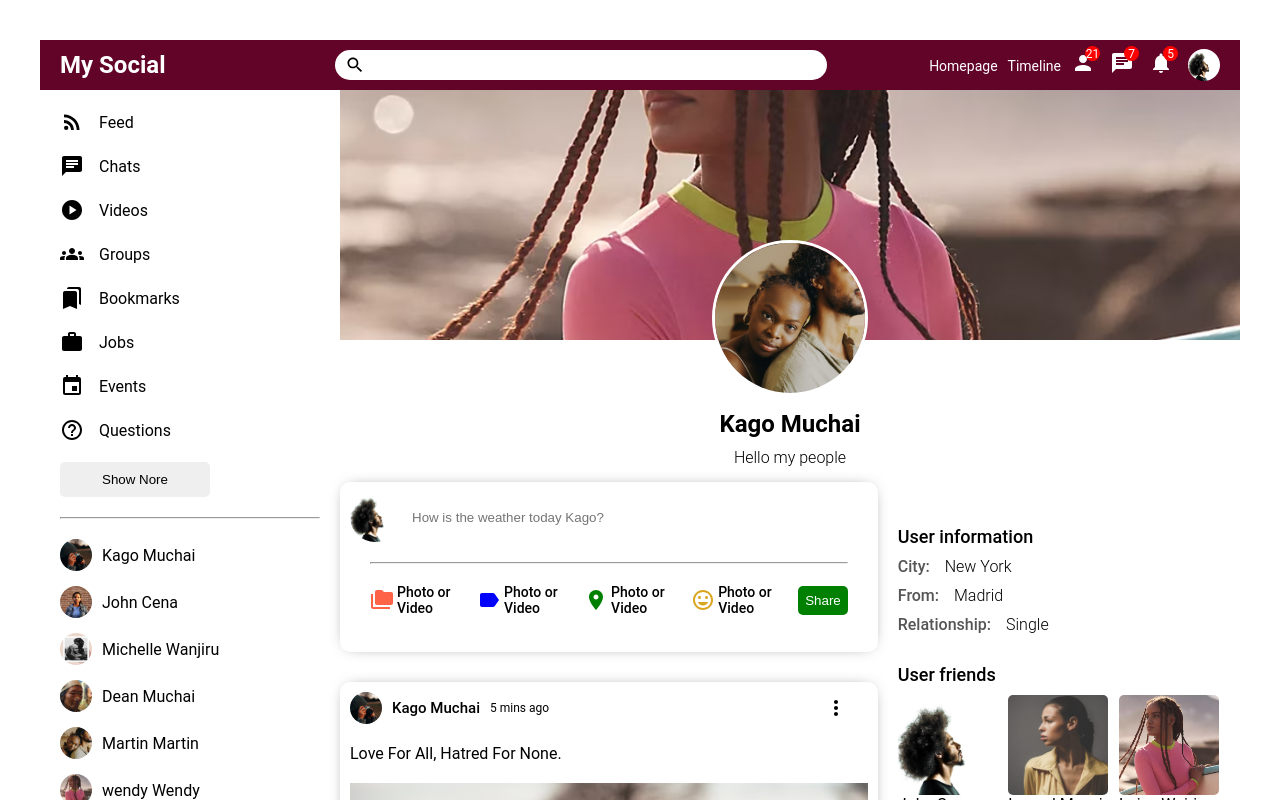
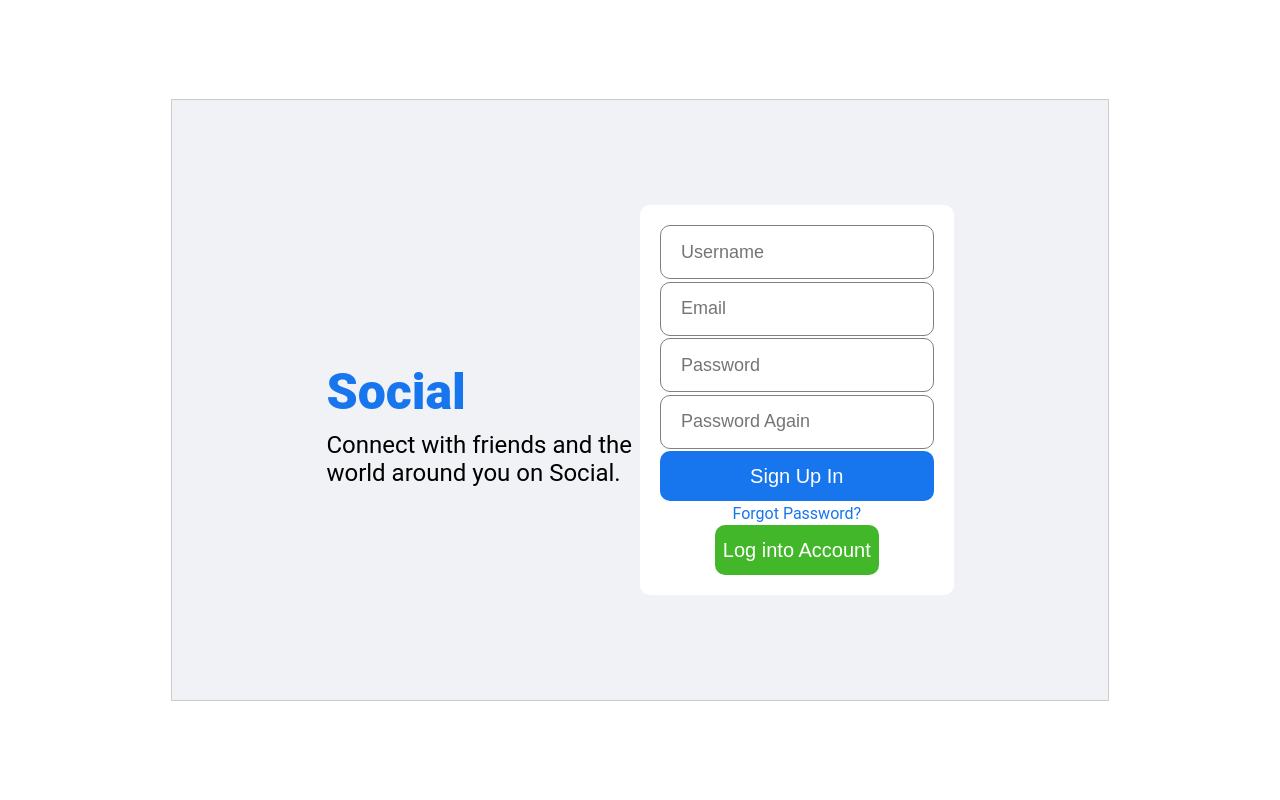
Before and after one commit to DEANKAGO/my-social, a React (Vite) app: page / in a window 1280 px wide. Shown: the top 800 px of the page. Built offline with nearby package versions, Linux system fonts and the light colour scheme.

Commit message:
created login and registration form

```diff
--- a/src/App.jsx
+++ b/src/App.jsx
@@ -1,11 +1,11 @@
-import Profile from "./pages/profile/Profile";
+import Register from "./pages/register/Register";
 import './App.css'
 
 function App() {
 
   return (
     <div>
-      <Profile />
+      <Register />
     </div>
   )
 }
--- /dev/null
+++ b/src/pages/login/login.css
@@ -0,0 +1,92 @@
+.login {
+    display: flex;
+    align-items: center;
+    justify-content: center;
+    width: 70vw;
+    height: 70vh;
+    position: absolute;
+    top: 50%;
+    left: 50%;
+    transform: translate(-50%, -50%);
+    padding: 20px;
+    border: 1px solid #ccc;
+    background-color: #f0f2f5;
+
+}
+
+.loginWrapper {
+    width:70%;
+    height: 70%;
+    display: flex;
+
+}
+
+.loginLeft,
+.loginRight {
+    flex: 1;
+    display: flex;
+    flex-direction: column;
+    justify-content: center;
+}
+
+.loginLogo {
+    font-size: 50px;
+    font-weight: 800;
+    color: #1775ee;
+    margin-bottom: 10px;
+}
+
+.loginDesc {
+    font-size: 24px;
+}
+
+.loginBox{
+    height: 300px;
+    padding: 20px;
+    background-color: white;
+    border-radius: 10px;
+    display: flex;
+    flex-direction: column;
+    justify-content: space-between;
+}
+
+.loginInput{
+    height: 50px;
+    border-radius: 10px;
+    border: 1px solid gray;
+    font-size: 18px;
+    padding-left: 20px;
+}
+
+.loginInput:focus{
+    outline: none;
+}
+
+.loginButton{
+    height: 50px;
+    border-radius: 10px;
+    border: none;
+    background-color: #1775ee;
+    color: white;
+    font-size: 20px;
+    font-weight: 500;
+    cursor: pointer;
+}
+
+.loginForgot{
+    text-align: center;
+    color: #1775ee;
+}
+
+.loginRegisterButton{
+    width: 60%;
+    align-self: center;
+    height: 50px;
+    border-radius: 10px;
+    border: none;
+    background-color: #42b72a;
+    color: white;
+    font-size: 20px;
+    font-weight: 500;
+    cursor: pointer;
+}
--- /dev/null
+++ b/src/pages/register/Register.jsx
@@ -0,0 +1,32 @@
+import React from 'react'
+import './register.css'
+
+const Login = () => {
+  return (
+    <div className="login">
+      <div className="loginWrapper">
+        <div className="loginLeft">
+          <h3 className="loginLogo">Social</h3>
+          <span className="loginDesc">
+            Connect with friends and the world around you on Social.
+          </span>
+        </div>
+        <div className="loginRight">
+          <div className="loginBox">
+            <input placeholder="Username" className="loginInput" />
+            <input placeholder="Email" className="loginInput" />
+            <input placeholder="Password" className="loginInput" />
+            <input placeholder="Password Again" className="loginInput" />
+            <button className="loginButton">Sign Up In</button>
+            <span className="loginForgot">Forgot Password?</span>
+            <button className="loginRegisterButton">
+              Log into Account
+            </button>
+          </div>
+        </div>
+      </div>
+    </div>
+  )
+}
+
+export default Login
--- /dev/null
+++ b/src/pages/register/register.css
@@ -0,0 +1,92 @@
+.login {
+    display: flex;
+    align-items: center;
+    justify-content: center;
+    width: 70vw;
+    height: 70vh;
+    position: absolute;
+    top: 50%;
+    left: 50%;
+    transform: translate(-50%, -50%);
+    padding: 20px;
+    border: 1px solid #ccc;
+    background-color: #f0f2f5;
+
+}
+
+.loginWrapper {
+    width:70%;
+    height: 70%;
+    display: flex;
+
+}
+
+.loginLeft,
+.loginRight {
+    flex: 1;
+    display: flex;
+    flex-direction: column;
+    justify-content: center;
+}
+
+.loginLogo {
+    font-size: 50px;
+    font-weight: 800;
+    color: #1775ee;
+    margin-bottom: 10px;
+}
+
+.loginDesc {
+    font-size: 24px;
+}
+
+.loginBox{
+    height: 350px;
+    padding: 20px;
+    background-color: white;
+    border-radius: 10px;
+    display: flex;
+    flex-direction: column;
+    justify-content: space-between;
+}
+
+.loginInput{
+    height: 50px;
+    border-radius: 10px;
+    border: 1px solid gray;
+    font-size: 18px;
+    padding-left: 20px;
+}
+
+.loginInput:focus{
+    outline: none;
+}
+
+.loginButton{
+    height: 50px;
+    border-radius: 10px;
+    border: none;
+    background-color: #1775ee;
+    color: white;
+    font-size: 20px;
+    font-weight: 500;
+    cursor: pointer;
+}
+
+.loginForgot{
+    text-align: center;
+    color: #1775ee;
+}
+
+.loginRegisterButton{
+    width: 60%;
+    align-self: center;
+    height: 50px;
+    border-radius: 10px;
+    border: none;
+    background-color: #42b72a;
+    color: white;
+    font-size: 20px;
+    font-weight: 500;
+    cursor: pointer;
+}
```
Also changed, not shown: src/pages/login/Login.jsx (added, +30 -0 lines).
